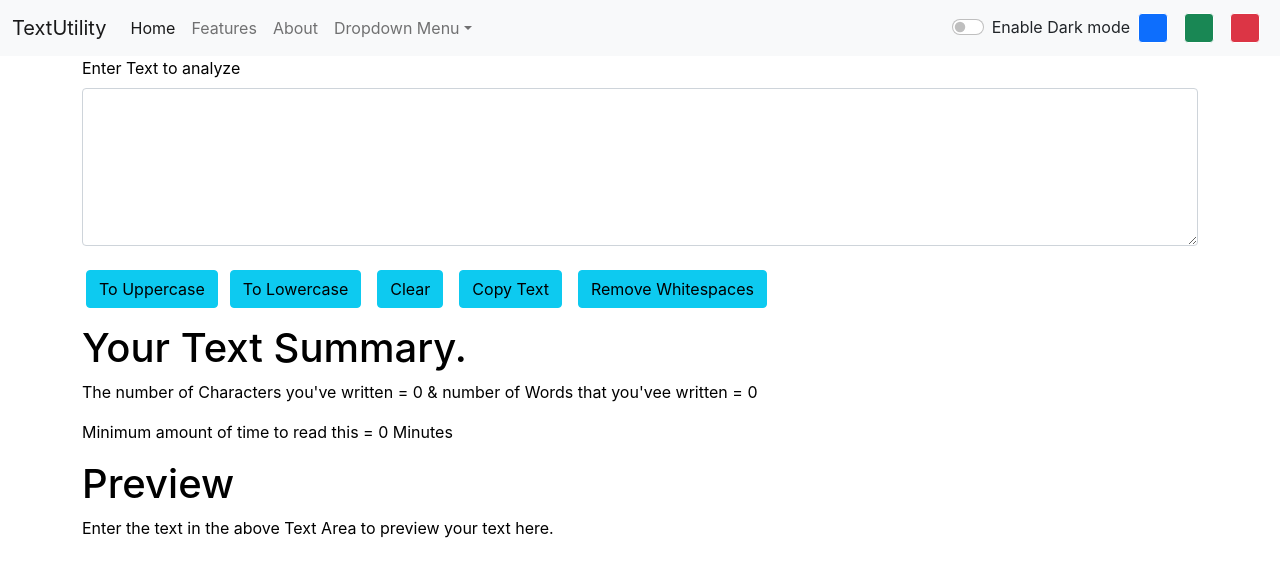
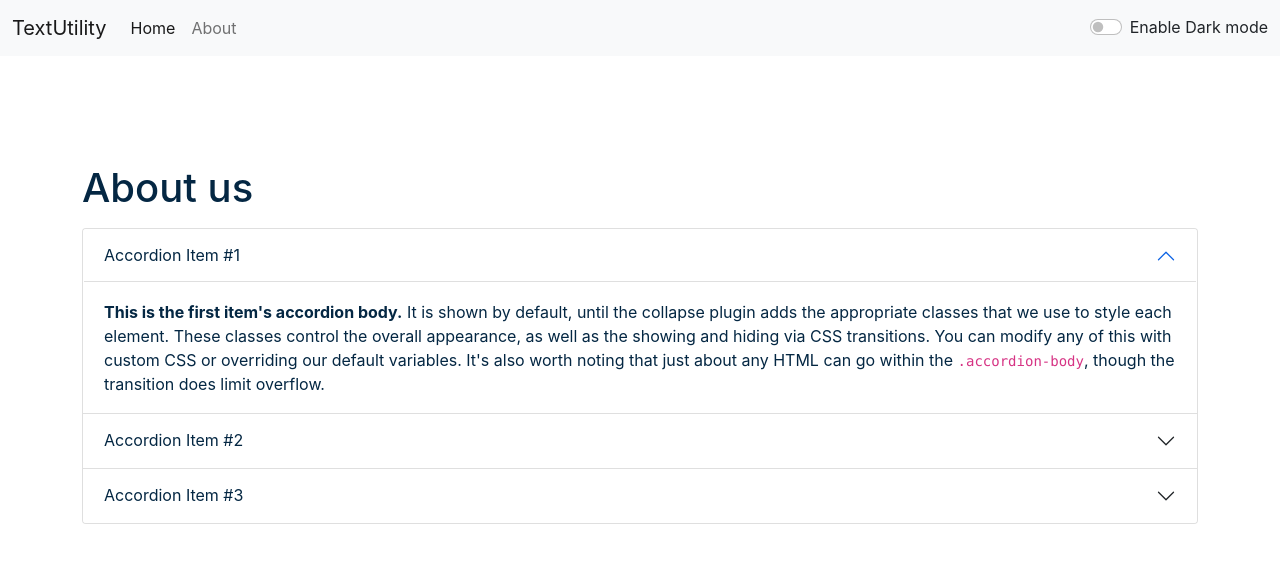
Before and after one commit to Chitransh24/reactDevlopment, a React (Create React App) app: page /about in a window 1280 px wide. Shown: the top 576 px of the page. Built offline with nearby package versions, Linux system fonts and the light colour scheme.

Commit message:
App Ready to be deployed.

```diff
--- a/package.json
+++ b/package.json
@@ -9,6 +9,7 @@
     "@testing-library/user-event": "^13.5.0",
     "react": "^18.2.0",
     "react-dom": "^18.2.0",
+    "react-router-dom": "^6.3.0",
     "react-scripts": "5.0.1",
     "save": "^2.5.0",
     "web-vitals": "^2.1.4"
--- a/public/index.html
+++ b/public/index.html
@@ -7,7 +7,7 @@
     <meta name="theme-color" content="#000000" />
     <meta
       name="description"
-      content="Web site created using create-react-app"
+      content="Text utility app is best to manipulate your text accordingly."
     />
     <link rel="apple-touch-icon" href="%PUBLIC_URL%/logo192.png" />
     <!--
@@ -25,7 +25,7 @@
       Learn how to configure a non-root public URL by running `npm run build`.
     -->
     <link href="https://cdn.jsdelivr.net/npm/bootstrap@5.1.3/dist/css/bootstrap.min.css" rel="stylesheet" integrity="sha384-1BmE4kWBq78iYhFldvKuhfTAU6auU8tT94WrHftjDbrCEXSU1oBoqyl2QvZ6jIW3" crossorigin="anonymous">
-    <title>React App</title>
+    <title>Text Utility</title>
   </head>
   <body>
     <noscript>You need to enable JavaScript to run this app.</noscript>
--- a/src/App.js
+++ b/src/App.js
@@ -3,7 +3,13 @@ import { useState } from "react";
 import Alert from "./components/Alert";
 import Navbar from "./components/Navbar";
 import Textform from "./components/Textform";
+import About from "./components/About";
 import './App.css';
+import {
+  BrowserRouter as Router,
+  Route,
+  Routes
+} from "react-router-dom";
 function App() {
   const [mode, setMode] = useState("light");
   const [customColor , setCustomColor] = useState("light");
@@ -20,7 +26,7 @@ function App() {
   const toggleMode = (cls) => {
     if (mode === "light") {
       removeClasses();
-      document.body.classList.add("bg-"+cls);
+      document.body.style.backgroundColor = '#042743';
       setInterval(() => {
         document.title = "Text Utility"
       }, 2000);
@@ -83,6 +89,7 @@ function App() {
   }
   return (
     <>
+        <Router>
       <Navbar
         title="TextUtility"
         dropdown="Dropdown Menu"
@@ -92,8 +99,15 @@ function App() {
         toggleBlue={toggleBlue}
         toggleGreen={toggleGreen}
       />
-      <Alert alert= {alert}/>
-      <Textform heading="Enter Your text" text="Enter Text to analyze" showAlert = {showAlert} mode= {mode} />
+      <Alert alert= {alert} />
+      <Routes>
+
+         <Route exact path="/" element= {<Textform heading="Enter Your text" text="Enter Text to analyze" showAlert = {showAlert} mode= {mode} />} />
+
+         <Route exact path="/about" element={<About mode= {mode} />}  />
+
+       </Routes>
+        </Router>
       {/* <About/> */}
     </>
   );
--- a/src/components/About.js
+++ b/src/components/About.js
@@ -1,32 +1,40 @@
-import React, {useState} from 'react'
+import React from 'react'
 
-export default function About() {
-    const [myStyle , setStyle] = useState({
-        backgroundColor: 'white',
-        color: 'dark'
-    });
-    const [btnText, setBtnText] = useState("Enable Dark/Light Mode");
-    const toggle = () => {
-        if(myStyle.color==='black'){
-            setStyle({
-                backgroundColor: 'black',
-                color: 'white   ',
-                border: '1px solid white'
-            })
-            setBtnText("Enable Light Mode");
-        }
-        else{
-            setStyle({
-                backgroundColor: 'white',
-                color: 'black'
-            })
-            setBtnText("Enable Dark Mode");
-        }
+export default function About(props) {
+    // const [myStyle , setStyle] = useState({
+    //     backgroundColor: 'white',
+    //     color: 'dark'
+    // });
+    let myStyle = {
+        color: props.mode === 'dark'? 'white':'#042743',
+        backgroundColor: props.mode === 'dark'? '#042743':'white',
+        border: '1px solid',
+        borderColor: props.mode === 'dark'? 'white' : 'white'
+    }
+    // const [btnText, setBtnText] = useState("Enable Dark/Light Mode");
+    // const toggle = () => {
+    //     if(myStyle.color==='black'){
+    //         setStyle({
+    //             backgroundColor: 'black',
+    //             color: 'white   ',
+    //             border: '1px solid white'
+    //         })
+    //         setBtnText("Enable Light Mode");
+    //     }
+    //     else{
+    //         setStyle({
+    //             backgroundColor: 'white',
+    //             color: 'black'
+    //         })
+    //         setBtnText("Enable Dark Mode");
+    //     }
 
-    }
+    // }
     return (
-    <div className='container my-5' style={myStyle} >
-            <div className="accordion" id="accordionExample" style={myStyle}>
+    <div className='container my-5' style={{ color: props.mode === 'dark'? 'white':'#042743',
+    backgroundColor: props.mode === 'dark'? '#042743':'white'}} >
+        <h1 className='my-3'>About us</h1>
+            <div className="accordion" id="accordionExample">
         <div className="accordion-item">
             <h2 className="accordion-header" id="headingOne">
             <button className="accordion-button" type="button" data-bs-toggle="collapse" style={myStyle} data-bs-target="#collapseOne" aria-expanded="true" aria-controls="collapseOne">
@@ -64,7 +72,7 @@ export default function About() {
             </div>
         </div>
         </div>
-        <button type='button' className='btn btn-dark my-3' onClick={toggle}>{btnText}</button>
+
     </div>
   )
 }
--- a/src/components/Alert.js
+++ b/src/components/Alert.js
@@ -2,9 +2,11 @@ import React from 'react'
 
 function Alert(props) {
   return (
-        props.alert && <div className={`alert alert-${props.alert.ty} alert-dismissible fade show`} role="alert">
+        <div style={{height: '60px'}}>
+        {props.alert && <div className={`alert alert-${props.alert.ty} alert-dismissible fade show`} role="alert">
         {props.alert.msg}
-    </div>
+        </div>}
+        </div>
     )
 }
 
--- a/src/components/Navbar.js
+++ b/src/components/Navbar.js
@@ -1,20 +1,16 @@
 import React from "react";
 import PropTypes from "prop-types";
+import {  Link } from "react-router-dom";
 
 export default function Navbar(props) {
-  const redColor = {
-      backgroundColor: 'pink',
-      color: 'aqua'
-    };
   return (
     <nav
       className={`navbar navbar-expand-lg navbar-${props.mode} bg-${props.mode} customcolorclass`}
-      style= {redColor}
     >
       <div className="container-fluid">
-        <a className="navbar-brand" href="/">
+        <Link className="navbar-brand" to="/">
           {props.title}
-        </a>
+        </Link>
         <button
           className="navbar-toggler"
           type="button"
@@ -29,52 +25,16 @@ export default function Navbar(props) {
         <div className="collapse navbar-collapse" id="navbarNavDropdown">
           <ul className="navbar-nav">
             <li className="nav-item">
-              <a className="nav-link active" aria-current="page" href="/">
+              <Link className="nav-link active" aria-current="page" to="/">
                 Home
-              </a>
+              </Link>
             </li>
             <li className="nav-item">
-              <a className="nav-link" href="/">
-                Features
-              </a>
+              <Link className="nav-link" to="/about">
+                About
+              </Link>
             </li>
-            <li className="nav-item">
-              <a className="nav-link" href="/">
-                About
-              </a>
-            </li>
-            <li className="nav-item dropdown">
-              <a
-                className="nav-link dropdown-toggle"
-                href="/"
-                id="navbarDropdownMenuLink"
-                role="button"
-                data-bs-toggle="dropdown"
-                aria-expanded="false"
-              >
-                {props.dropdown}
-              </a>
-              <ul
-                className="dropdown-menu"
-                aria-labelledby="navbarDropdownMenuLink"
-              >
-                <li>
-                  <a className="dropdown-item" href="/">
-                    Action
-                  </a>
-                </li>
-                <li>
-                  <a className="dropdown-item" href="/">
-                    Another action
-                  </a>
-                </li>
-                <li>
-                  <a className="dropdown-item" href="/">
-                    Something else here
-                  </a>
-                </li>
-              </ul>
-            </li>
+
           </ul>
         </div>
         {/* <div class="btn-group mx-4" role="group" aria-label="Basic example">
@@ -95,9 +55,9 @@ export default function Navbar(props) {
             Enable Dark mode
           </label>
         </div>
-        <div className="bg-primary rounded mx-2" onClick={props.toggleBlue} style={{height:"30px", width:"30px", border:'1px solid white', cursor:'pointer'}}></div>
+        {/* <div className="bg-primary rounded mx-2" onClick={props.toggleBlue} style={{height:"30px", width:"30px", border:'1px solid white', cursor:'pointer'}}></div>
         <div className="bg-success rounded mx-2" onClick={props.toggleGreen} style={{height:"30px", width:"30px" ,border:'1px solid white', cursor:'pointer'}}></div>
-        <div className="bg-danger rounded mx-2" onClick={props.toggleRed} style={{height:"30px", width:"30px", border:'1px solid white', cursor:'pointer'}}></div>
+        <div className="bg-danger rounded mx-2" onClick={props.toggleRed} style={{height:"30px", width:"30px", border:'1px solid white', cursor:'pointer'}}></div> */}
         {/* <div className="bg-dark rounded mx-2" onClick= { () => {props.toggleMode('primary')}} style={{height:"30px", width:"30px", border:'1px solid white'}}></div> */}
 
       </div>
--- a/src/components/Textform.js
+++ b/src/components/Textform.js
@@ -23,7 +23,7 @@ export default function Textform(props) {
     var copy =document.getElementById("exampleFormControlTextarea1");
     copy.select();
     navigator.clipboard.writeText(copy.value);
-
+    document.getSelection().removeAllRanges();
     props.showAlert("Copied to Clipboard.", "success");
 
   };
@@ -34,11 +34,11 @@ export default function Textform(props) {
   }
 
   const [text, setText] = useState("");
-  let time = (text.split(" ").length -1) * 0.008;
-  time = Math.ceil(time);
+  let time = (text.split(" ").filter((element)=>{return element.length!==0}).length) * 0.008;
+  // time = Math.ceil(time);
   return (
     <>
-      <div className="container" style={{color: props.mode==='light'?'black':'white'}}>
+      <div className="container" style={{color: props.mode==='light'?'#042743':'white'}}>
         <div>
           <label htmlFor="exampleFormControlTextarea1" className="form-label">
             {props.text}
@@ -49,31 +49,31 @@ export default function Textform(props) {
             value={text}
             onChange={onChanged}
             rows="6"
-            style={{backgroundColor: props.mode==='dark'?'primary':'white', color: props.mode==='light'?'black':'white'}}
+            style={{backgroundColor: props.mode==='dark'?'#13466e':'white', color: props.mode==='light'?'black':'white'}}
           ></textarea>
         </div>
         <br />
-        <button className="btn btn-info mx-1" onClick={toUpperCase}>
+        <button disabled = {text.length<=0}  className="btn btn-info mx-2" onClick={toUpperCase}>
           To Uppercase
         </button>
-        <button className="btn btn-info mx-2" onClick={toLowerCase}>
+        <button disabled = {text.length<=0} className="btn btn-info mx-2" onClick={toLowerCase}>
           To Lowercase
         </button>
-        <button className="btn btn-info mx-2" onClick={clearCase}>
+        <button disabled = {text.length<=0} className="btn btn-info mx-2" onClick={clearCase}>
           Clear
         </button>
-        <button className="btn btn-info mx-2" onClick={copyText}>
+        <button disabled = {text.length<=0} className="btn btn-info mx-2" onClick={copyText}>
         Copy Text
         </button>
-        <button className="btn btn-info mx-2" onClick={removeWhiteSpace}>
+        <button disabled = {text.length<=0} className="btn btn-info mx-2" onClick={removeWhiteSpace}>
         Remove Whitespaces
         </button>
       </div>
-      <div className="container my-3" style={{color: props.mode==='light'?'black':'white'}}>
+      <div className="container my-3" style={{color: props.mode==='light'?'#042743':'white'}}>
         <h1>Your Text Summary.</h1>
         <p>
           The number of Characters you've written = {text.length} & number of
-          Words that you'vee written = {text.split(" ").length - 1}
+          Words that you'vee written = {text.split(" ").filter((element)=>{return element.length!==0}).length }
         </p>
         <p>
             Minimum amount of time to read this = {time} Minutes
```
Also changed, not shown: 1 other file (tests, documents, lock files or other folders).
